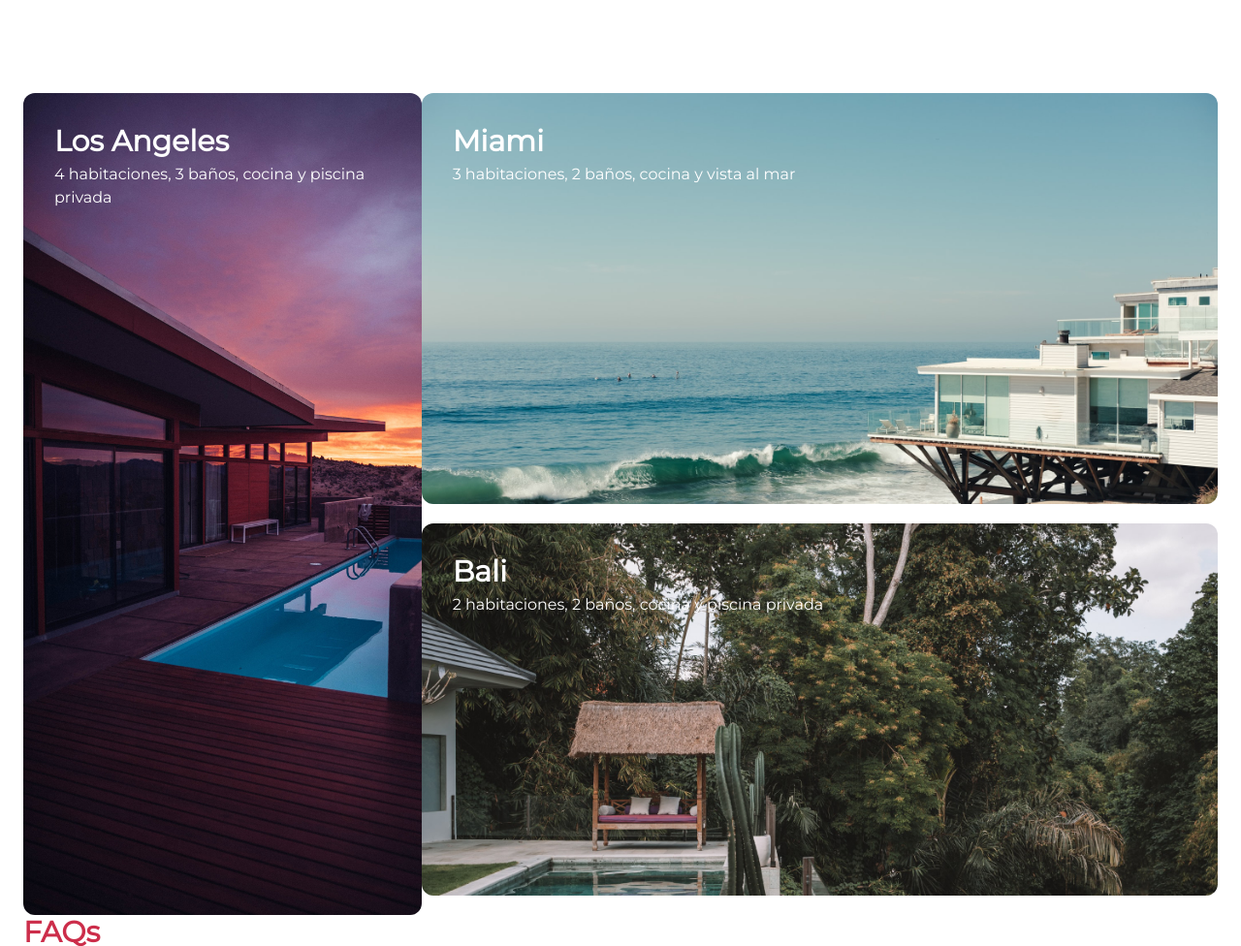
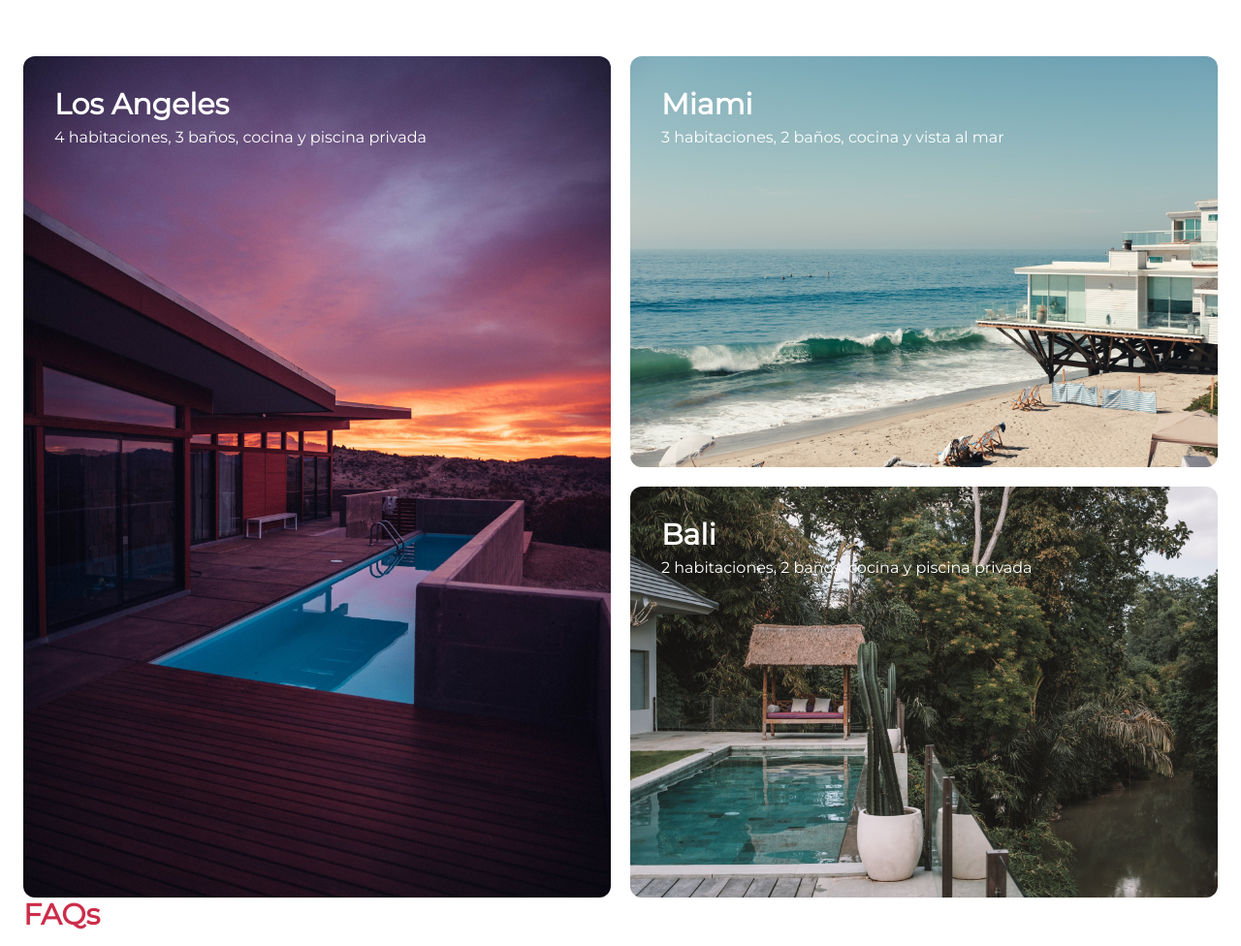
Before and after one commit to juanmi15/travel-page, a website: page public/index.html in a window 1280 px wide. Shown: the part 1600-2576 px from the top of the page at 97% size. Drawn offline with Linux system fonts and the light colour scheme.

Commit message:
layout-grid creado

```diff
--- a/public/index.html
+++ b/public/index.html
@@ -13,7 +13,7 @@
 
     <title>Document</title>
 </head>
-<body class="font-Montserrat scroll-smooth" >
+<body class="font-Montserrat scroll-smooth max-w-[1280px] mx-auto" >
     <nav></nav>
     <section class="w-full">
       <div id="home">
@@ -84,31 +84,37 @@
     </section><!--id-recomendadas-->
     <section class="px-6 h-full w-full" id="rentas_destacadas">
       <h3 class="text-2xl font-semibold text-primary">Rentas destacadas</h3>
-      <div class="lg:grid lg:grid-cols-3 lg:grid-rows-4 ">
-        <div class="rent-cards lg:col-span-3 lg:row-span-2">
-          <div class="w-full h-96 lg:h-4/6 lg:p-0 bg-chicago bg-cover rounded-xl">
+
+      <div class="lg:grid lg:grid-cols-2  lg:auto-rows-max gap-x-5 gap-y-5">
+
+        <div class="rent-cards lg:col-span-2 lg:row-span-2 lg:h-[750px]">
+          <div class="w-full h-96 bg-chicago bg-cover rounded-xl lg:h-full lg:m-0">
             <p class="rent-card-title">Chicago</p>
             <p class="text-md pl-8 text-white">2 habitaciones, 1 baño y cocina</p>
           </div>
         </div> <!--rent-cards-->
+
         <div class="rent-cards lg:row-span-2">
-          <div class="w-full h-96 lg:h-full  bg-LA bg-cover rounded-xl">
+          <div class="w-full h-96 bg-LA bg-cover rounded-xl lg:min-h-full">
             <p class="rent-card-title">Los Angeles</p>
             <p class="text-md pl-8 text-white">4 habitaciones, 3 baños, cocina y piscina privada</p>
           </div>
         </div> <!--rent-cards-->
-        <div class="rent-cards lg:col-span-2">
-          <div class="w-full h-96 lg:h-full bg-miami bg-cover rounded-xl">
-            <p class="rent-card-title">Miami</p>
-            <p class="text-md pl-8 text-white">3 habitaciones, 2 baños, cocina y vista al mar</p>
+
+        <div class="rent-cards lg:row-span-1 lg:col-span-1">
+          <div class="w-full h-96 bg-miami bg-cover rounded-xl lg:min-h-full">
+              <p class="rent-card-title">Miami</p>
+              <p class="text-md pl-8 text-white">3 habitaciones, 2 baños, cocina y vista al mar</p>
           </div>
         </div> <!--rent-cards-->
-        <div class="rent-cards lg:col-span-2">
-          <div class="w-full h-96 lg:bg-cover bg-bali bg-cover rounded-xl">
+
+        <div class="rent-cards lg:row-span-1">
+          <div class="w-full h-96 bg-bali bg-cover rounded-xl lg:min-h-full">
             <p class="rent-card-title">Bali</p>
             <p class="text-md pl-8 text-white">2 habitaciones, 2 baños, cocina y piscina privada</p>
           </div>
         </div> <!--rent-cards-->
+
       </div>
 
     </section> <!--id-destacadas-->
```
Also changed, not shown: dist/output.css.
